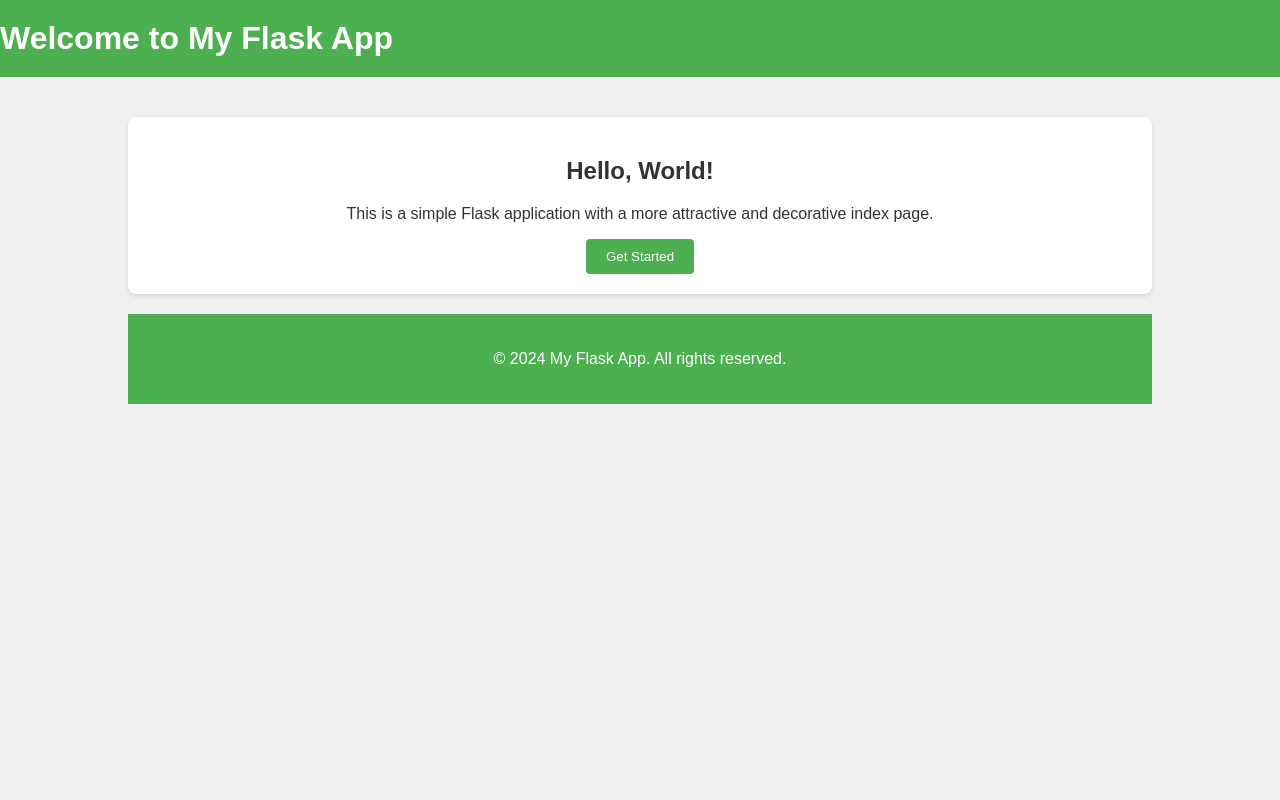
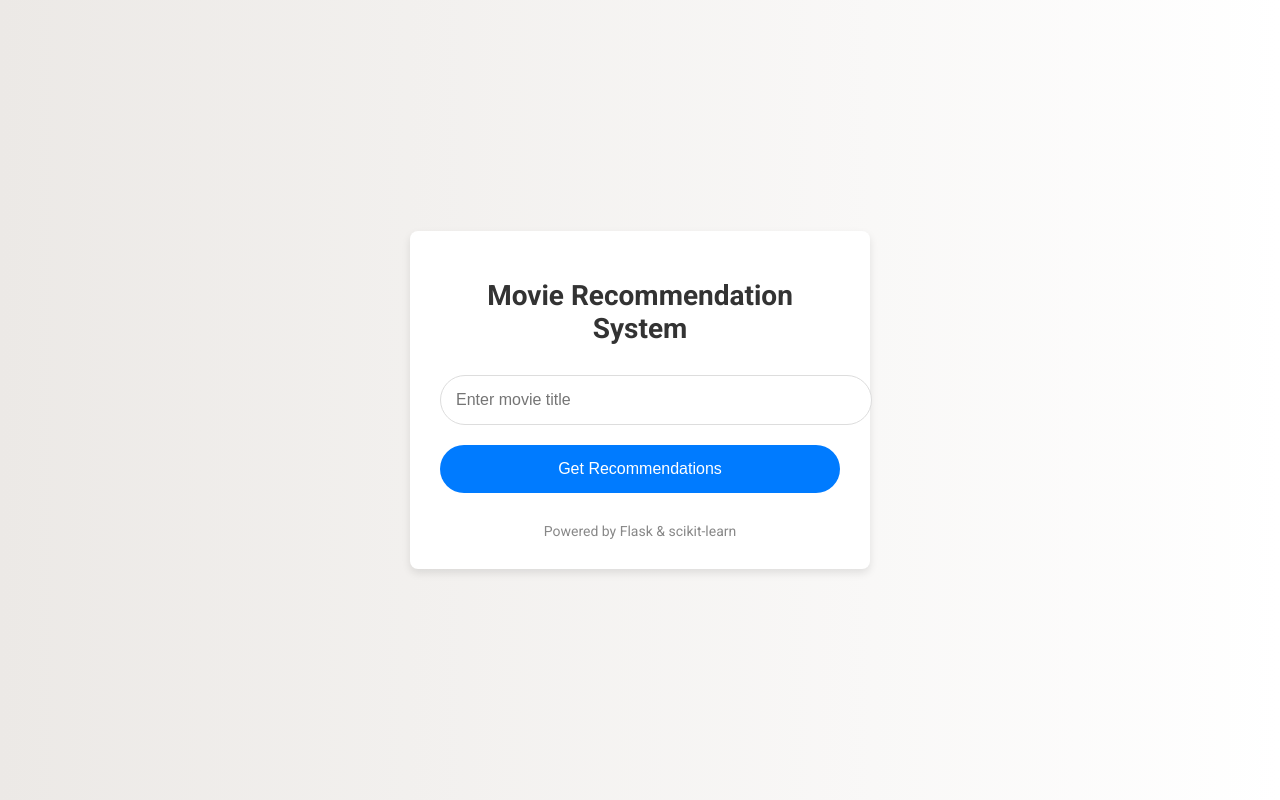
Before and after one commit to frazakram/try3, a Flask app: page / in a window 1280 px wide. Run offline with Flask 3, Linux system fonts and the light colour scheme; parts of the project's set-up code (start-up, migrations or seed data) failed here and were passed over.

Commit message:
ho ja last time

```diff
--- a/templates/index.html
+++ b/templates/index.html
@@ -3,75 +3,120 @@
 <head>
     <meta charset="UTF-8">
     <meta name="viewport" content="width=device-width, initial-scale=1.0">
-    <title>My Flask App</title>
+    <title>Movie Recommendation System</title>
+    <link href="https://fonts.googleapis.com/css2?family=Roboto:wght@400;700&display=swap" rel="stylesheet">
     <style>
         body {
-            font-family: 'Arial', sans-serif;
-            background-color: #f0f0f0;
-            color: #333;
+            font-family: 'Roboto', sans-serif;
+            background: linear-gradient(to right, #ece9e6, #ffffff);
             margin: 0;
             padding: 0;
+            display: flex;
+            justify-content: center;
+            align-items: center;
+            height: 100vh;
+            color: #333;
         }
         .container {
-            width: 80%;
-            margin: 0 auto;
-            padding: 20px;
+            width: 400px;
+            background: #fff;
+            padding: 30px;
+            border-radius: 8px;
+            box-shadow: 0 4px 8px rgba(0,0,0,0.1);
             text-align: center;
         }
-        header {
-            background-color: #4CAF50;
+        h1 {
+            font-size: 28px;
+            margin-bottom: 20px;
+        }
+        input, button {
+            width: 100%;
+            padding: 15px;
+            margin: 10px 0;
+            border: 1px solid #ddd;
+            border-radius: 25px;
+            font-size: 16px;
+            outline: none;
+            transition: 0.3s;
+        }
+        input:focus, button:focus {
+            border-color: #007bff;
+        }
+        button {
+            background-color: #007bff;
             color: white;
-            padding: 20px 0;
+            border: none;
+            cursor: pointer;
         }
-        header h1 {
-            margin: 0;
+        button:hover {
+            background-color: #0056b3;
         }
-        .content {
-            background-color: white;
-            padding: 20px;
-            border-radius: 8px;
-            box-shadow: 0 2px 4px rgba(0,0,0,0.1);
+        .recommendations {
             margin-top: 20px;
+            text-align: left;
+        }
+        .recommendations ul {
+            list-style-type: none;
+            padding: 0;
+        }
+        .recommendations li {
+            background: #f9f9f9;
+            padding: 10px;
+            border-radius: 5px;
+            margin-bottom: 10px;
+            transition: 0.3s;
+        }
+        .recommendations li:hover {
+            background: #f1f1f1;
         }
         .footer {
             margin-top: 20px;
-            padding: 20px;
-            background-color: #4CAF50;
-            color: white;
-        }
-        button {
-            background-color: #4CAF50;
-            color: white;
-            padding: 10px 20px;
-            border: none;
-            border-radius: 4px;
-            cursor: pointer;
-        }
-        button:hover {
-            background-color: #45a049;
-        }
-        a {
-            color: #4CAF50;
-            text-decoration: none;
-        }
-        a:hover {
-            text-decoration: underline;
+            font-size: 14px;
+            color: #888;
         }
     </style>
 </head>
 <body>
-    <header>
-        <h1>Welcome to My Flask App</h1>
-    </header>
     <div class="container">
-        <div class="content">
-            <h2>Hello, World!</h2>
-            <p>This is a simple Flask application with a more attractive and decorative index page.</p>
-            <button>Get Started</button>
-        </div>
-        <div class="footer">
-            <p>&copy; 2024 My Flask App. All rights reserved.</p>
-        </div>
+        <h1>Movie Recommendation System</h1>
+        <input type="text" id="movieInput" placeholder="Enter movie title">
+        <button onclick="getRecommendations()">Get Recommendations</button>
+        <div class="recommendations" id="recommendations"></div>
+        <div class="footer">Powered by Flask & scikit-learn</div>
     </div>
+
+    <script>
+        function getRecommendations() {
+            const movieTitle = document.getElementById('movieInput').value;
+            if (!movieTitle) {
+                alert('Please enter a movie title');
+                return;
+            }
+
+            fetch(`/recommend?movie=${encodeURIComponent(movieTitle)}`)
+                .then(response => response.json())
+                .then(data => {
+                    const recommendationsDiv = document.getElementById('recommendations');
+                    recommendationsDiv.innerHTML = '';
+
+                    if (data.error) {
+                        recommendationsDiv.innerHTML = `<p>${data.error}</p>`;
+                        return;
+                    }
+
+                    const ul = document.createElement('ul');
+                    data.recommendations.forEach(movie => {
+                        const li = document.createElement('li');
+                        li.textContent = movie;
+                        ul.appendChild(li);
+                    });
+
+                    recommendationsDiv.appendChild(ul);
+                })
+                .catch(error => {
+                    console.error('Error fetching recommendations:', error);
+                });
+        }
+    </script>
 </body>
 </html>
```
